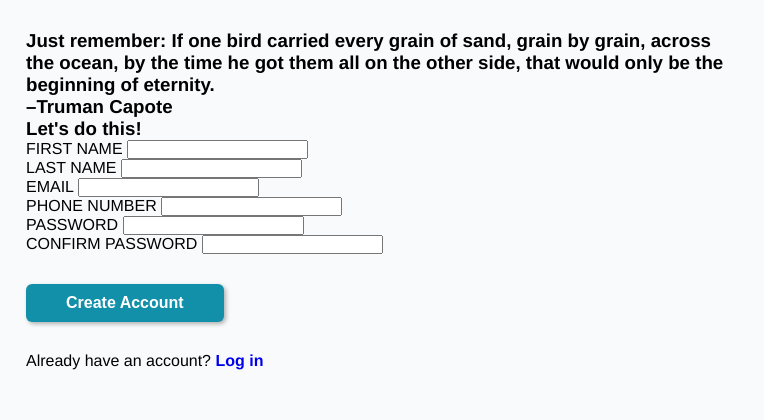
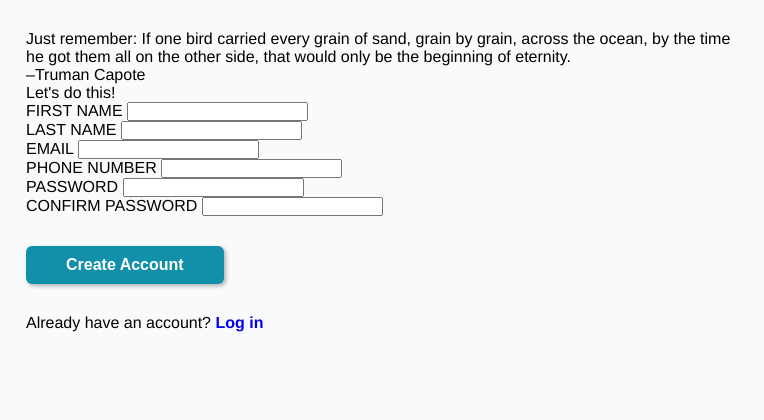
Before and after one commit to reepicheep213/sign-up_form, a plain HTML site: page index.html in a window 1280 px wide. Shown: the top 420 px of the page, 516-1280 px from the left. Drawn offline with Linux system fonts and the light colour scheme.

Commit message:
change elements regarding text

```diff
--- a/index.html
+++ b/index.html
@@ -15,13 +15,13 @@
   <!-- form -->
   <form action="">
     <div class="form-copy">
-      <h3>Just remember: If one bird carried every grain of sand, grain by grain, across the ocean, by the time he got them all on the other side, that would only be the beginning of eternity.</h3>
-      <h3>–Truman Capote</h3>
+      <p>Just remember: If one bird carried every grain of sand, grain by grain, across the ocean, by the time he got them all on the other side, that would only be the beginning of eternity.</p>
+      <p>–Truman Capote</p>
     </div>
 
-    <div class="form-copy">
-      <h3>Let's do this!</h3>
-    </div>
+    <div class="form-field">
+
+      <p>Let's do this!</p>
 
       <!-- Name (first & last) -->
       <div class="form-control">
@@ -55,6 +55,7 @@
         <label for="confirm-password">CONFIRM PASSWORD</label>
         <input type="password" id="confirm-password" name="confirm-password">
       </div>
+    </div>
 
       <!-- submit -->
       <div class="submit-button">
@@ -63,7 +64,7 @@
 
       <!-- already have account? log in link -->
       <div class="login-link">
-      <p>Already have an account? <a href="https://www.google.com" target="_blank">Log in</a></p>
+        Already have an account? <a href="https://www.google.com" target="_blank">Log in</a>
       </div>
   </form>
 </body>
```
Lines whose indentation alone changed are shown as unchanged.
